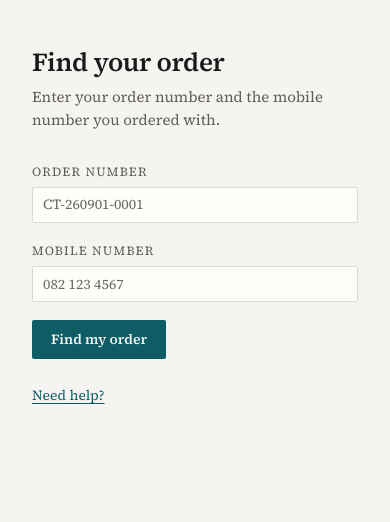
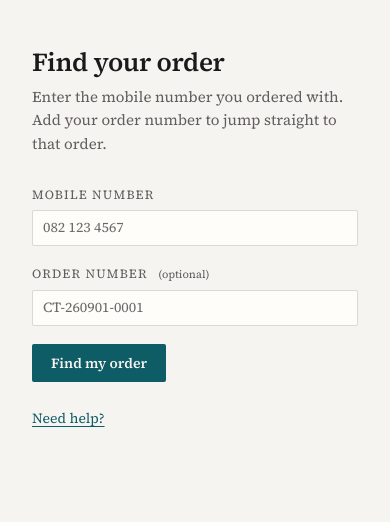
Before and after one commit to alboogycOdR/curry-orders, a Django app: page /lookup/ in a window 390 px wide. Shown: the part 58-580 px from the top of the page. Run offline with Django 5.2, Linux system fonts and the light colour scheme; parts of the project's set-up code (start-up, migrations or seed data) failed here and were passed over.

Commit message:
Lookup: order number optional; mobile-only returns last 5 orders
- Order number field is now optional (no required attribute)
- Mobile field moved first (it is always required)
- If order number blank + mobile provided: find_orders_by_mobile()
  returns up to 5 most-recent orders, rendered as clickable cards
- Each card shows order number, status badge, placed date, collection
  day, total, and arrows to the tracker
- Auth cookies set for all returned orders in one response so "View"
  links go straight to the tracker
- find_orders_by_mobile() added to core/lookup.py with select_related
  to avoid N+1 on trading_day; same no-enumeration guarantee as
  find_order (blank mobile or no match returns generic error)
- Throttle still applies: 10/hour/IP

Co-Authored-By: Claude Sonnet 4.6 <noreply@anthropic.com>
Claude-Session: https://claude.ai/code/session_01ToZyTKzgy8te4EvdHv1Gvd

```diff
--- a/src/core/lookup.py
+++ b/src/core/lookup.py
@@ -102,6 +102,23 @@ def record_lookup_attempt(ip: str, order_number: str) -> None:
     )
 
 
+def find_orders_by_mobile(mobile_raw: str, limit: int = 5) -> list[Order]:
+    """Return the `limit` most-recent orders whose stored E.164 mobile
+    ends with the last 9 digits of `mobile_raw`. Returns [] when mobile
+    is blank or nothing matches — callers cannot distinguish "no orders"
+    from "invalid mobile", preserving the same no-enumeration guarantee
+    as `find_order`.
+    """
+    wanted = last9_digits(mobile_raw)
+    if not wanted:
+        return []
+    return list(
+        Order.objects.filter(customer_mobile_snapshot__endswith=wanted)
+        .select_related("trading_day")
+        .order_by("-created_at")[:limit]
+    )
+
+
 def find_order(order_number: str, mobile_raw: str) -> Order | None:
     """`None` on any mismatch — order-not-found and mobile-not-matching
     are indistinguishable to the caller, by design (§11.10's own
--- a/src/public/views.py
+++ b/src/public/views.py
@@ -648,18 +648,19 @@ _LOOKUP_GENERIC_ERROR = (
 
 
 def lookup(request: HttpRequest) -> HttpResponse:
-    """§11.10: order number (`CT-…`, case-insensitive) + mobile (any
-    accepted format, matched on the last 9 digits of the stored E.164
-    number). Throttled 10/hour/IP and 10/hour/order number
-    (`core.lookup`, reusing M7's `throttle_events` table); every failure
-    — throttled, no such order, wrong mobile — renders the exact same
-    generic message, so this page can never be used to enumerate real
-    order numbers or confirm a guessed mobile number against one.
+    """§11.10: order number (`CT-…`) + mobile, throttled 10/hour/IP and
+    10/hour/order-number.  Order number is now optional — if blank, the
+    view returns the 5 most-recent orders for that mobile instead of
+    redirecting to a single tracker page.  Every failure (throttled, no
+    match, blank mobile) renders the same generic message so this page
+    cannot enumerate order numbers or confirm a mobile.
     """
     error = None
     order_number_input = ""
+    orders = None  # populated for mobile-only lookup (list of Order)
+
     if request.method == "POST":
-        order_number_input = str(request.POST.get("order_number", ""))
+        order_number_input = str(request.POST.get("order_number", "")).strip()
         mobile_input = str(request.POST.get("mobile", ""))
         ip = request.META.get("REMOTE_ADDR") or "unknown"
 
@@ -668,27 +669,51 @@ def lookup(request: HttpRequest) -> HttpResponse:
         except lookup_service.LookupError:
             error = _LOOKUP_GENERIC_ERROR
         else:
-            order = lookup_service.find_order(order_number_input, mobile_input)
-            lookup_service.record_lookup_attempt(ip, order_number_input)
-            if order is None:
-                error = _LOOKUP_GENERIC_ERROR
+            if order_number_input:
+                # Specific order lookup — redirect to tracker on match.
+                order = lookup_service.find_order(order_number_input, mobile_input)
+                lookup_service.record_lookup_attempt(ip, order_number_input)
+                if order is None:
+                    error = _LOOKUP_GENERIC_ERROR
+                else:
+                    response = redirect("public:order_status", public_token=order.public_token)
+                    # §11.10: "set a 24h httpOnly cookie scoped to that token".
+                    response.set_cookie(
+                        f"order_auth_{order.public_token}",
+                        "1",
+                        max_age=24 * 60 * 60,
+                        httponly=True,
+                        samesite="Lax",
+                        secure=request.is_secure(),
+                    )
+                    return response
             else:
-                response = redirect("public:order_status", public_token=order.public_token)
-                # §11.10: "set a 24h httpOnly cookie scoped to that token".
-                response.set_cookie(
-                    f"order_auth_{order.public_token}",
-                    "1",
-                    max_age=24 * 60 * 60,
-                    httponly=True,
-                    samesite="Lax",
-                    secure=request.is_secure(),
-                )
-                return response
+                # Mobile-only — return up to 5 recent orders as a list.
+                lookup_service.record_lookup_attempt(ip, "")
+                found = lookup_service.find_orders_by_mobile(mobile_input, limit=5)
+                if not found:
+                    error = _LOOKUP_GENERIC_ERROR
+                else:
+                    orders = found
 
-    return render(request, "public/lookup.html", {
+    response = render(request, "public/lookup.html", {
         "error": error,
         "order_number": order_number_input,
+        "orders": orders,
     })
+    # Set 24h auth cookies for every order in the list so clicking
+    # "View" goes straight to the tracker without re-authenticating.
+    if orders:
+        for o in orders:
+            response.set_cookie(
+                f"order_auth_{o.public_token}",
+                "1",
+                max_age=24 * 60 * 60,
+                httponly=True,
+                samesite="Lax",
+                secure=request.is_secure(),
+            )
+    return response
 
 
 def account(request: HttpRequest) -> HttpResponse:
--- a/src/templates/public/lookup.html
+++ b/src/templates/public/lookup.html
@@ -1,10 +1,11 @@
 {% extends "base.html" %}
+{% load moneyfmt %}
 
 {% comment %}
-Order lookup — spec §11.10. Order number + mobile, throttled
-(`core.lookup`); every failure renders the exact same generic message
-(no account-enumeration leak) — see `public/views.py::lookup`'s
-docstring.
+Order lookup — spec §11.10. Mobile required; order number optional.
+Without an order number the view returns up to 5 recent orders for
+that mobile. Every failure renders the same generic message (no
+account-enumeration leak) — see public/views.py::lookup docstring.
 {% endcomment %}
 
 {% block title %}Find your order — Roti Connect{% endblock %}
@@ -17,31 +18,84 @@ docstring.
   .lk-intro { font-size: 15px; color: var(--color-neutral-700); margin: 0 0 30px; }
   .lk-field { margin-bottom: 18px; }
   .lk-label { display: block; font-size: 12.5px; letter-spacing: 0.1em; text-transform: uppercase; color: var(--color-neutral-700); margin-bottom: 6px; }
+  .lk-label-hint { font-size: 11px; letter-spacing: 0; text-transform: none; color: var(--color-muted, var(--color-neutral-600)); margin-left: 6px; }
   .lk-error { font-size: 14px; color: #b3261e; margin: 0 0 20px; }
   .lk-links { margin-top: 26px; font-size: 14px; }
+
+  /* Results list (mobile-only lookup) */
+  .lk-results { margin-top: 32px; }
+  .lk-results-label { font-size: 13px; color: var(--color-muted, var(--color-neutral-600)); margin: 0 0 12px; }
+  .lk-order-card {
+    display: flex; align-items: center; gap: 12px;
+    padding: 14px 16px; margin-bottom: 8px;
+    background: var(--color-surface);
+    border-radius: 16px; text-decoration: none; color: inherit;
+  }
+  .lk-order-card:hover { background: color-mix(in srgb, var(--color-accent) 6%, var(--color-surface)); }
+  .lk-order-main { flex: 1; min-width: 0; }
+  .lk-order-num { font-family: var(--font-heading); font-size: 16px; font-weight: 600; }
+  .lk-order-meta { font-size: 13px; color: var(--color-muted, var(--color-neutral-600)); margin-top: 2px; }
+  .lk-order-total { font-size: 14px; font-weight: 600; white-space: nowrap; }
+  .lk-order-arrow { color: var(--color-muted, var(--color-neutral-600)); font-size: 18px; }
+
+  /* Status badge */
+  .lk-status { display: inline-block; font-size: 11px; font-weight: 700; letter-spacing: 0.06em;
+    text-transform: uppercase; padding: 2px 7px; border-radius: 999px; margin-left: 6px;
+    vertical-align: middle; }
+  .lk-status--active { background: color-mix(in srgb, var(--color-accent) 12%, transparent); color: var(--color-accent); }
+  .lk-status--done   { background: color-mix(in srgb, #2e7d32 12%, transparent); color: #2e7d32; }
+  .lk-status--grey   { background: var(--color-surface); color: var(--color-neutral-600); border: 1px solid var(--color-divider); }
 </style>
 {% endblock %}
 
 {% block content %}
 <div class="lk-wrap">
   <h1 class="lk-heading">Find your order</h1>
-  <p class="lk-intro">Enter your order number and the mobile number you ordered with.</p>
+  <p class="lk-intro">Enter the mobile number you ordered with. Add your order number to jump straight to that order.</p>
 
-  {% if error %}<p class="lk-error">{{ error }}</p>{% endif %}
+  {% if error %}<p class="lk-error" role="alert">{{ error }}</p>{% endif %}
 
   <form method="post">
     {% csrf_token %}
     <div class="lk-field">
-      <label class="lk-label" for="lk-order-number">Order number</label>
-      <input class="input" type="text" id="lk-order-number" name="order_number" placeholder="CT-260901-0001" value="{{ order_number }}" required>
+      <label class="lk-label" for="lk-mobile">Mobile number</label>
+      <input class="input" type="tel" id="lk-mobile" name="mobile" placeholder="082 123 4567" required autocomplete="tel">
     </div>
     <div class="lk-field">
-      <label class="lk-label" for="lk-mobile">Mobile number</label>
-      <input class="input" type="tel" id="lk-mobile" name="mobile" placeholder="082 123 4567" required>
+      <label class="lk-label" for="lk-order-number">
+        Order number <span class="lk-label-hint">(optional)</span>
+      </label>
+      <input class="input" type="text" id="lk-order-number" name="order_number"
+             placeholder="CT-260901-0001" value="{{ order_number }}" autocomplete="off">
     </div>
     <button type="submit" class="btn btn-primary">Find my order</button>
   </form>
 
+  {% if orders %}
+  <div class="lk-results">
+    <p class="lk-results-label">{{ orders|length }} order{{ orders|length|pluralize }} found — most recent first:</p>
+    {% for order in orders %}
+    <a class="lk-order-card" href="{% url 'public:order_status' public_token=order.public_token %}">
+      <div class="lk-order-main">
+        <div class="lk-order-num">
+          {{ order.order_number }}
+          {% if order.status == 'awaiting_eft' or order.status == 'accepted' or order.status == 'ready' %}
+            <span class="lk-status lk-status--active">{{ order.get_status_display }}</span>
+          {% elif order.status == 'collected' or order.status == 'collected_cash' %}
+            <span class="lk-status lk-status--done">Collected</span>
+          {% elif order.status == 'cancelled' %}
+            <span class="lk-status lk-status--grey">Cancelled</span>
+          {% endif %}
+        </div>
+        <div class="lk-order-meta">{{ order.created_at|date:"d M Y" }} · Collection {{ order.trading_day.date|date:"D d M" }}</div>
+      </div>
+      <div class="lk-order-total">{{ order.total_cents|cents }}</div>
+      <span class="lk-order-arrow" aria-hidden="true">›</span>
+    </a>
+    {% endfor %}
+  </div>
+  {% endif %}
+
   <p class="lk-links"><a href="{% url 'public:help' %}">Need help?</a></p>
 </div>
 {% endblock %}
```
